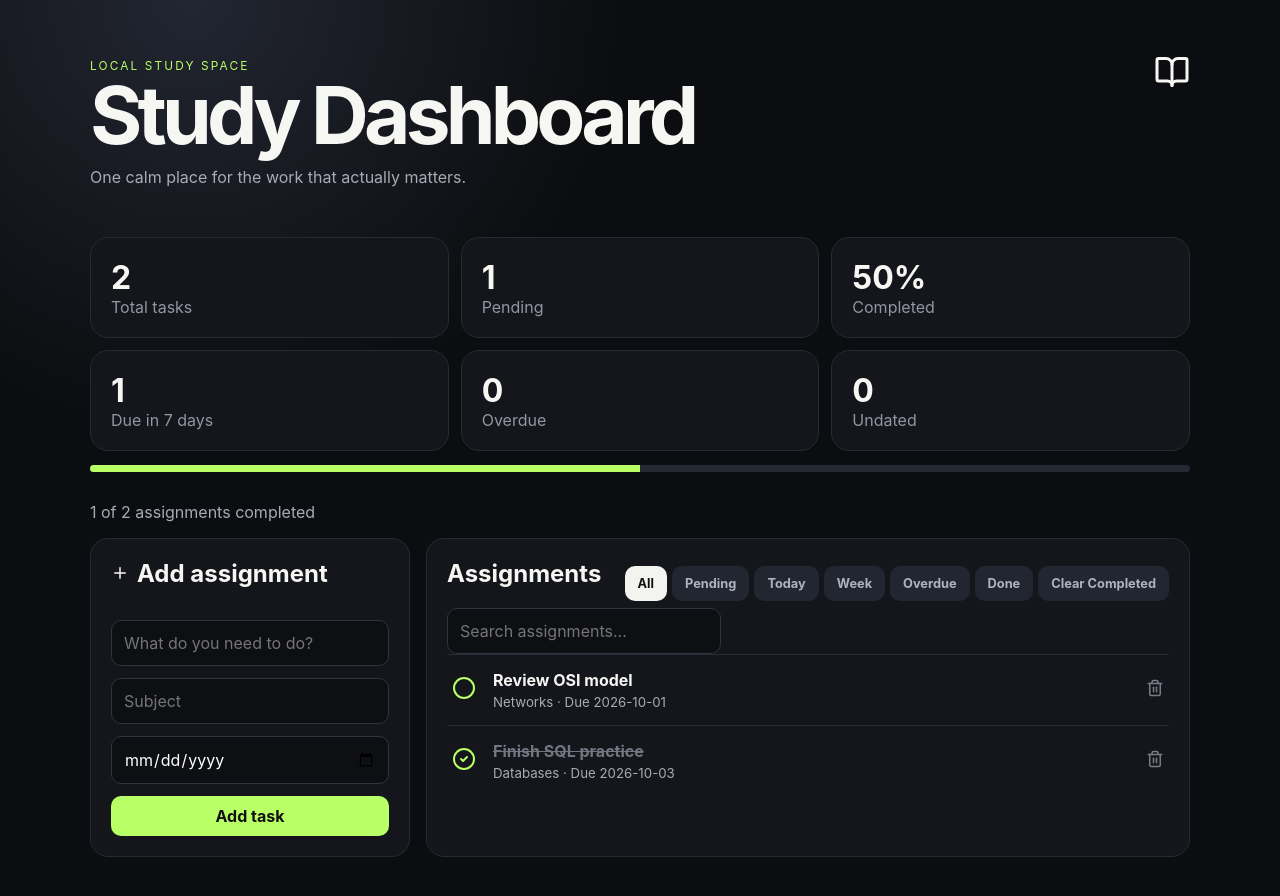
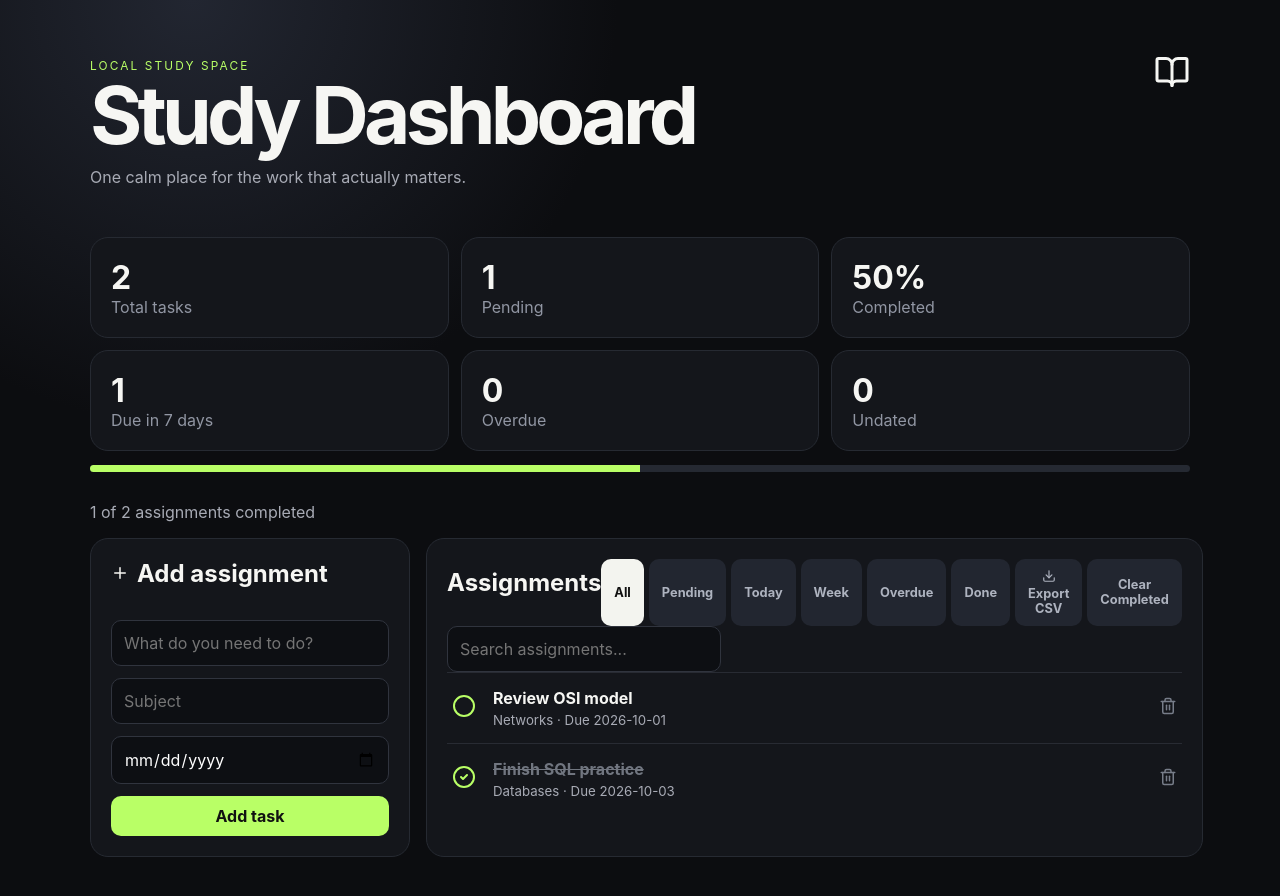
Before and after one commit to DonMilo-22/React-Study-Dashboard, a React (Vite) app: page / in a window 1280 px wide. Shown: the top 896 px of the page. Built offline with nearby package versions, Linux system fonts and the light colour scheme.

Commit message:
feat: add small 2026-10-16 improvement

```diff
--- a/src/App.jsx
+++ b/src/App.jsx
@@ -1,5 +1,5 @@
 import { useEffect, useMemo, useState } from "react";
-import { BookOpen, CheckCircle2, Circle, Plus, Trash2 } from "lucide-react";
+import { BookOpen, CheckCircle2, Circle, Download, Plus, Trash2 } from "lucide-react";
 
 const seed = [
   { id: 1, title: "Review OSI model", subject: "Networks", due: "2026-10-01", done: false },
@@ -23,6 +23,19 @@ export default function App() {
   const dueSoon = tasks.filter(t => !t.done && t.due && t.due >= today && t.due <= nextWeek).length;
   const overdue = tasks.filter(t => !t.done && t.due && t.due < today).length;
   const undated = tasks.filter(t => !t.done && !t.due).length;
+
+  function exportCsv() {
+    const escape = value => `"${String(value ?? "").replace(/"/g, '""')}"`;
+    const csv = ["title,subject,due,done", ...tasks.map(t =>
+      [t.title, t.subject, t.due, t.done ? "yes" : "no"].map(escape).join(",")
+    )].join("\\n");
+    const url = URL.createObjectURL(new Blob([csv], {type:"text/csv;charset=utf-8;"}));
+    const link = document.createElement("a");
+    link.href = url;
+    link.download = "study-assignments.csv";
+    link.click();
+    URL.revokeObjectURL(url);
+  }
 
   function add(e) {
     e.preventDefault();
@@ -52,7 +65,7 @@ export default function App() {
         <button>Add task</button>
       </form>
       <section className="card">
-        <div className="toolbar"><h2>Assignments</h2><div>{["all","pending","today","week","overdue","done"].map(f=><button className={filter===f?"active":""} onClick={()=>setFilter(f)} key={f}>{f}</button>)}{done > 0 && <button onClick={()=>setTasks(tasks.filter(t=>!t.done))}>Clear completed</button>}</div></div>
+        <div className="toolbar"><h2>Assignments</h2><div>{["all","pending","today","week","overdue","done"].map(f=><button className={filter===f?"active":""} onClick={()=>setFilter(f)} key={f}>{f}</button>)}<button onClick={exportCsv}><Download size={14}/> Export CSV</button>{done > 0 && <button onClick={()=>setTasks(tasks.filter(t=>!t.done))}>Clear completed</button>}</div></div>
         <input aria-label="Search assignments" placeholder="Search assignments..." value={query} onChange={e=>setQuery(e.target.value)} />
         <div className="tasks">
           {visible.length === 0 && <p className="empty">Nothing here. Tiny victory unlocked.</p>}
```
